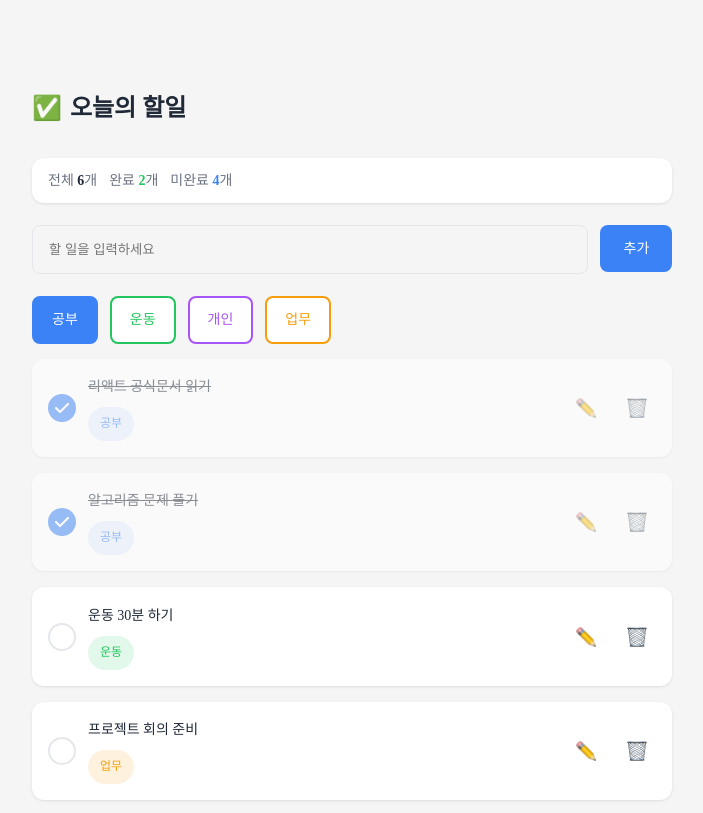
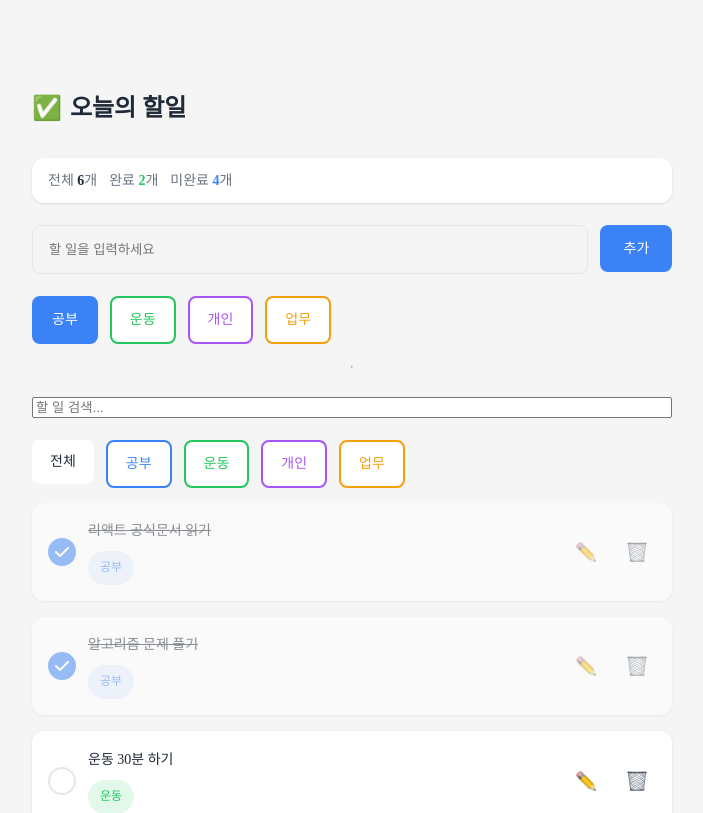
Before and after one commit to IT-Cotato/13th-Frontend-Assignment, a React (Vite) app: page / in a window 1280 px wide. Shown: the top 813 px of the page, without its empty margins (288-991 px from the left). Built offline with nearby package versions, Linux system fonts and the light colour scheme.

Commit message:
feat: 카테고리 필터 버튼 구현

```diff
--- a/src/App.tsx
+++ b/src/App.tsx
@@ -7,6 +7,7 @@ import { todoItems } from "./data";
 import TodoCounter from "./ui/TodoCounter";
 import CategorySelector from "./ui/CategorySelector";
 import type { TodoItem } from "./types";
+import TodoFilter from "./ui/TodoFilter";
 
 export default function App() {
     // 투두리스트 상태 관리
@@ -81,6 +82,36 @@ export default function App() {
     const completedCount = listState.filter((item) => item.completed).length;
     const remainingCount = listState.filter((item) => !item.completed).length;
 
+    // 카테고리 필터 상태 관리
+    const filters = ["all", "study", "exercise", "personal", "work"];
+    const filterLabels: Record<string, string> = {
+        all: "전체",
+        study: "공부",
+        exercise: "운동",
+        personal: "개인",
+        work: "업무",
+    };
+    const [filterCategory, setFilterCategory] = useState("all");
+
+    // 필터 선택 이벤트 핸들러
+    function handleFilterCategory(category: string) {
+        setFilterCategory(category);
+    }
+
+    // 투두 검색 텍스트 상태 관리
+    const [searchText, setSearchText] = useState("");
+
+    // 투두 검색 이벤트 핸들러
+    function handleSearchTodo(e: React.ChangeEvent<HTMLInputElement>) {
+        setSearchText(e.target.value);
+    }
+
+    // 필터링된 투두리스트
+    const filteredList =
+        filterCategory === "all"
+            ? listState
+            : listState.filter((item) => item.category === filterCategory);
+
     return (
         <>
             <TodoHeader />
@@ -96,8 +127,19 @@ export default function App() {
                 selectedCategory={selectedCategory}
                 onSelectCategory={handleCategorySelect}
             />
+            <TodoFilter
+                searchText={searchText}
+                onSearch={handleSearchTodo}
+                filters={filters}
+                filterLabels={filterLabels}
+                filterCategory={filterCategory}
+                onFilterCategory={handleFilterCategory}
+            />
             <TodoList
+                searchText={searchText}
+                filterCategory={filterCategory}
                 listState={listState}
+                filteredList={filteredList}
                 onChange={handleChangeTodo}
                 onDelete={handleDelete}
                 onToggle={handleToggle}
--- a/src/TodoList.tsx
+++ b/src/TodoList.tsx
@@ -4,19 +4,18 @@ import type { TodoItem } from "./types";
 
 export default function TodoList({
     listState,
+    filteredList,
     onChange,
     onToggle,
     onDelete,
 }: {
     listState: TodoItem[];
+    filteredList: TodoItem[];
     onChange: (nextTodo: TodoItem) => void;
     onToggle: (id: number) => void;
     onDelete: (id: number) => void;
 }) {
-    if (listState.length === 0) {
-        return <Empty />;
-    }
-    const todoItem = listState.map((todoItem) => (
+    const todoItem = filteredList.map((todoItem) => (
         <TodoCard
             key={todoItem.id}
             {...todoItem}
@@ -28,6 +27,7 @@ export default function TodoList({
 
     return (
         <>
+            {listState.length === 0 && <Empty />}
             <ul id="todoList">{todoItem}</ul>
         </>
     );
--- /dev/null
+++ b/src/ui/TodoFilter.tsx
@@ -0,0 +1,53 @@
+import { type ChangeEvent } from "react";
+
+export default function TodoSearch({
+    searchText,
+    onSearch,
+    filters,
+    filterLabels,
+    filterCategory,
+    onFilterCategory,
+}: {
+    searchText: string;
+    onSearch: (e: ChangeEvent<HTMLInputElement, Element>) => void;
+    filters: string[];
+    filterLabels: Record<string, string>;
+    filterCategory: string;
+    onFilterCategory: (category: string) => void;
+}) {
+    return (
+        <>
+            <hr />
+            <input
+                type="text"
+                placeholder="할 일 검색..."
+                onChange={onSearch}
+                value={searchText}
+                className="todoSearch"
+            ></input>
+            <div className="categorySelector">
+                {filters.map((filter) => (
+                    <label
+                        key={filter}
+                        className={
+                            "categories " +
+                            (filter === filterCategory ? "checked" : "")
+                        }
+                        id={filter}
+                    >
+                        <input
+                            type="radio"
+                            name="filter"
+                            value={filter}
+                            checked={filter === filterCategory}
+                            onChange={(e) => {
+                                onFilterCategory(e.target.value);
+                            }}
+                        />
+                        {filterLabels[filter]}
+                    </label>
+                ))}
+            </div>
+        </>
+    );
+}
```
